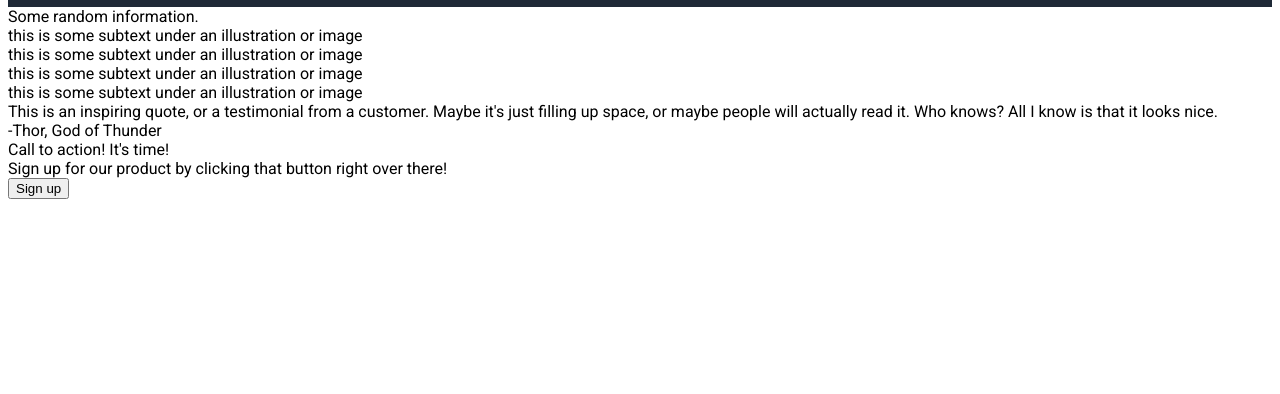
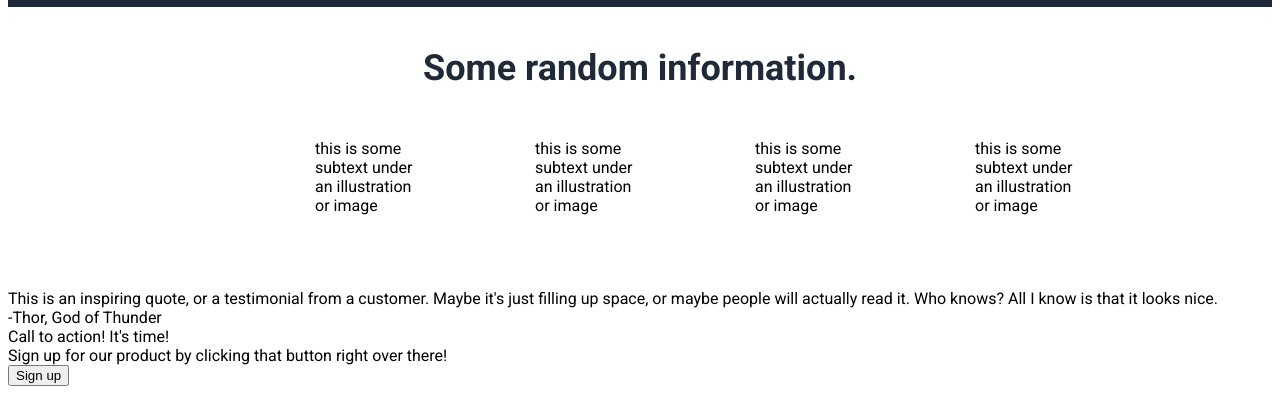
Before and after one commit to Kevv-devv/landing-page, a plain HTML site: page index.html in a window 1280 px wide. Shown: the part 499-893 px from the top of the page. Before the commit the page ends 800 px from the top, so only its background shows below. Drawn offline with Linux system fonts and the light colour scheme.

Commit message:
Continue styling for landing page
Continue adding in css for 2nd section of the
landing page.

```diff
--- a/style.css
+++ b/style.css
@@ -58,3 +58,34 @@ a {
     align-items: center;
     justify-content: center;
 }
+
+.row3 {
+    font-size: 36px;
+    font-weight: bold;
+    color: #1F2937;
+    display: flex;
+    justify-content: center;
+    margin-top: 40px;
+}
+
+.content1 {
+    display: flex;
+    flex-direction: column;
+}
+
+.cards {
+    display: flex;
+    justify-content: center;
+    gap: 10px;
+    padding: 50px;
+}
+
+.card {
+    width: 100px;
+    height: 100px;
+}
+
+.text {
+    width: 100px;
+    height: 100px;
+}
```
